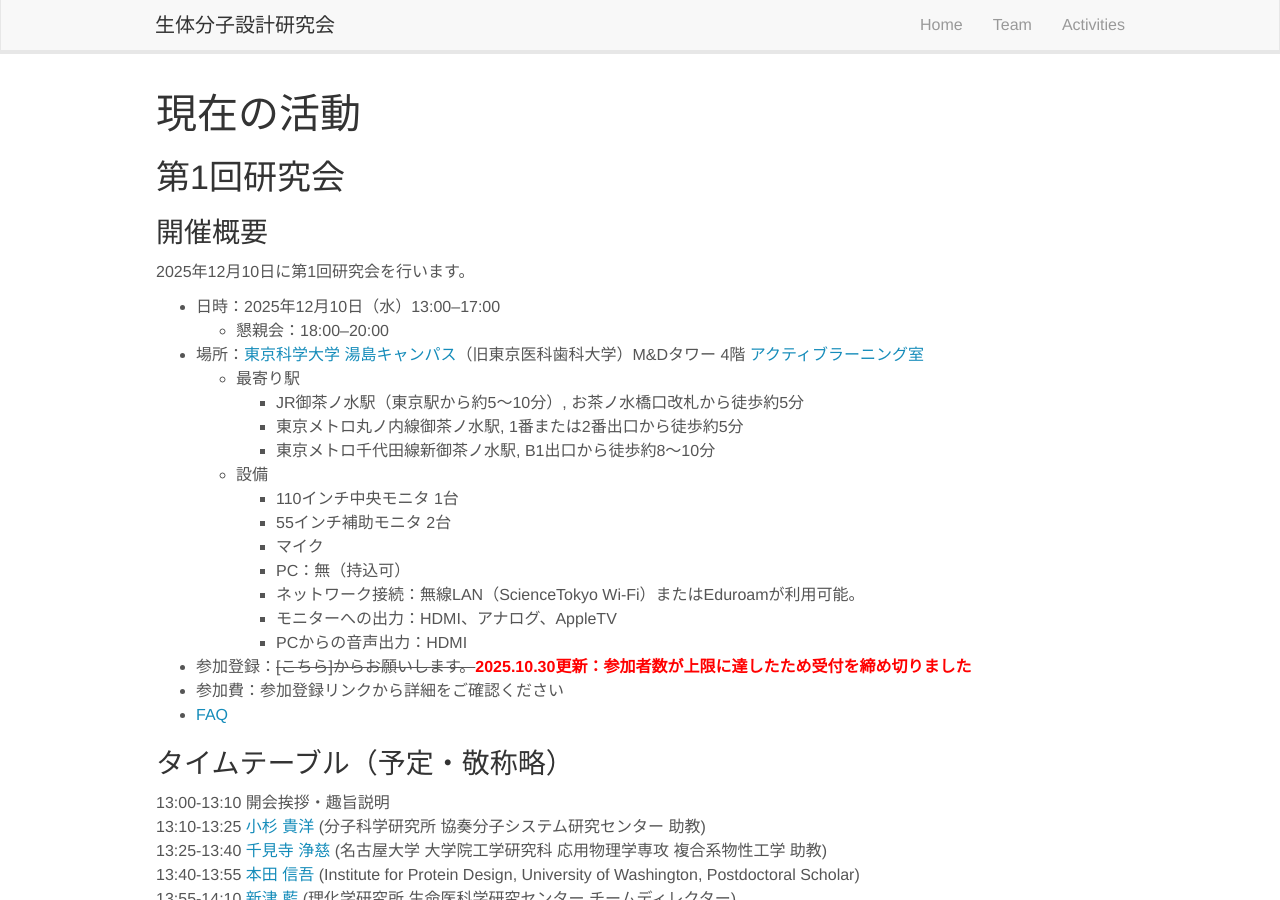
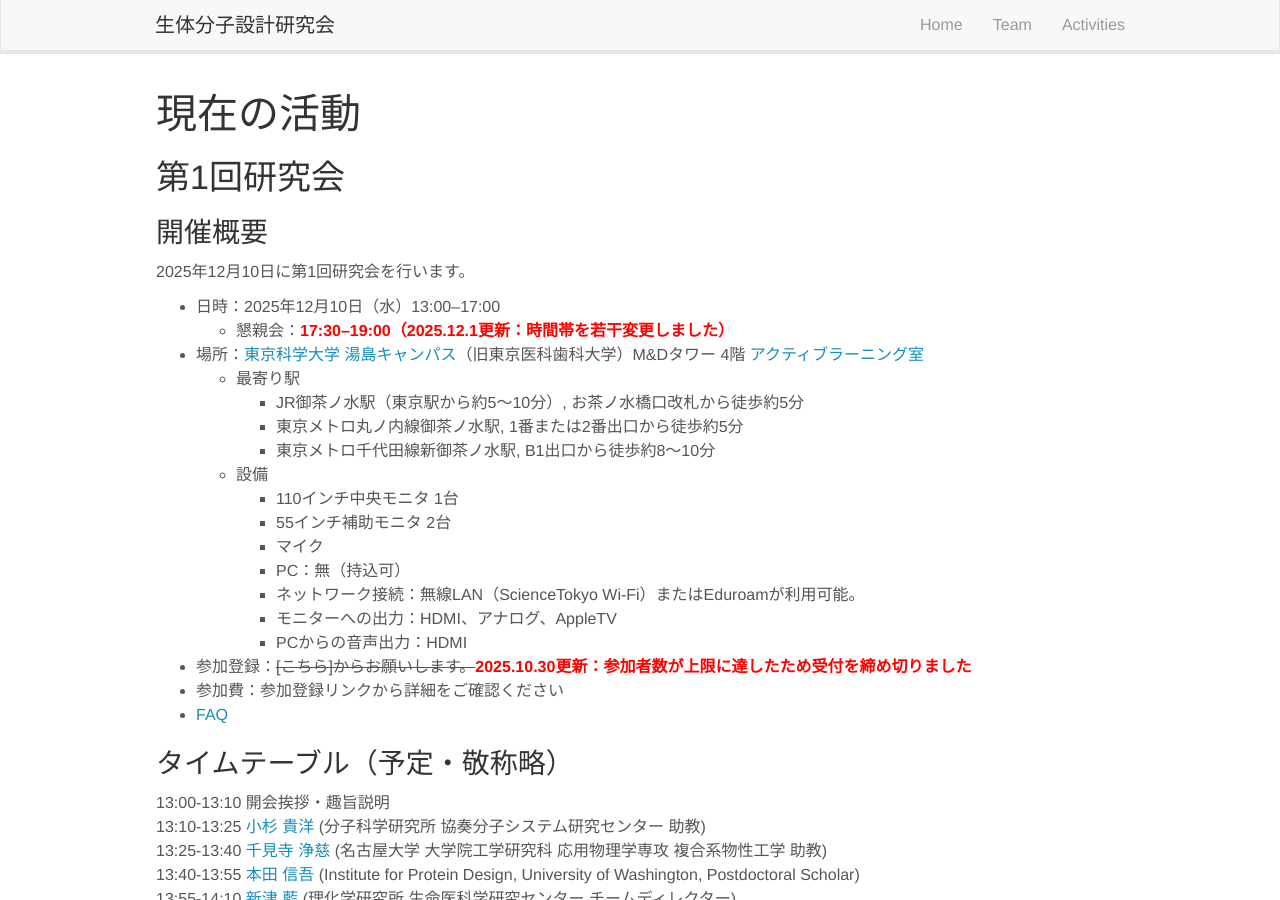
Before and after one commit to biomol-des-ws/biomol-des-ws.github.io, a Jekyll site: the page built from _pages/activities.md, in a window 1280 px wide and 900 px high. Built offline with Jekyll 4.4.1, drawn with Linux system fonts in a browser that asks for light colours; nearby versions of some CDN libraries.

Commit message:
Update activities.md
スケジュール更新3

```diff
--- a/_pages/activities.md
+++ b/_pages/activities.md
@@ -15,7 +15,7 @@ permalink: /activities
 2025年12月10日に第1回研究会を行います。
 
 - 日時：2025年12月10日（水）13:00–17:00
-  - 懇親会：18:00–20:00
+  - 懇親会：<span style="color: red; ">**17:30–19:00（2025.12.1更新：時間帯を若干変更しました）**</span>
 
 - 場所：[東京科学大学 湯島キャンパス](https://www.isct.ac.jp/ja/001/access#anchor04)（旧東京医科歯科大学）M&Dタワー 4階 [アクティブラーニング室](https://www.tmd.ac.jp/labs/TOGOjoho/toshokan-bumon/PCroom_59657a73c68be/)
   - 最寄り駅
```
